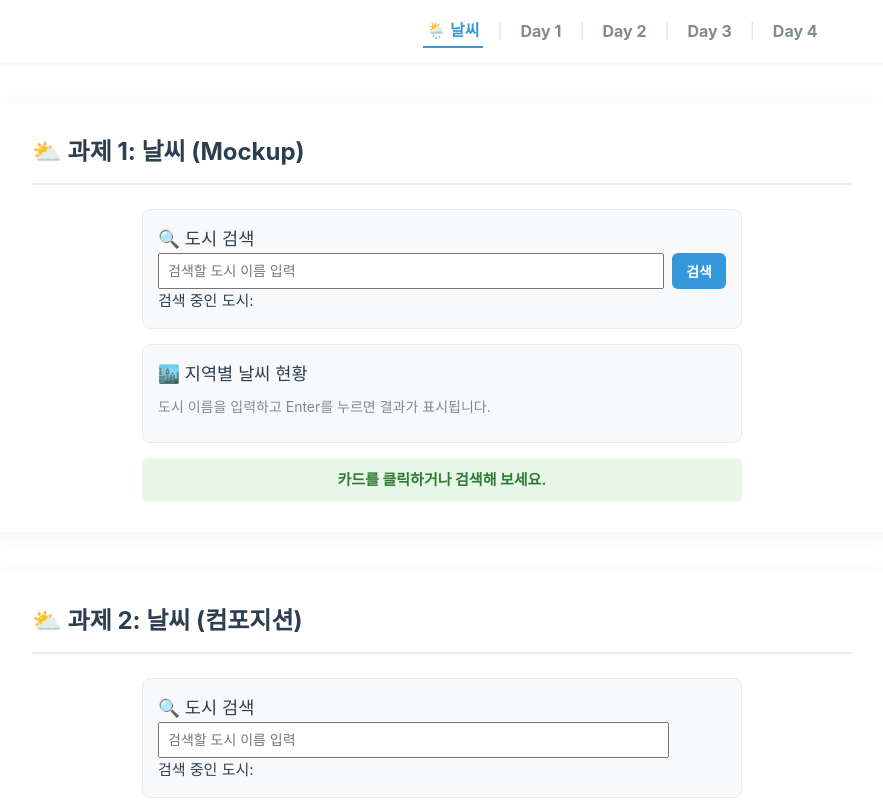
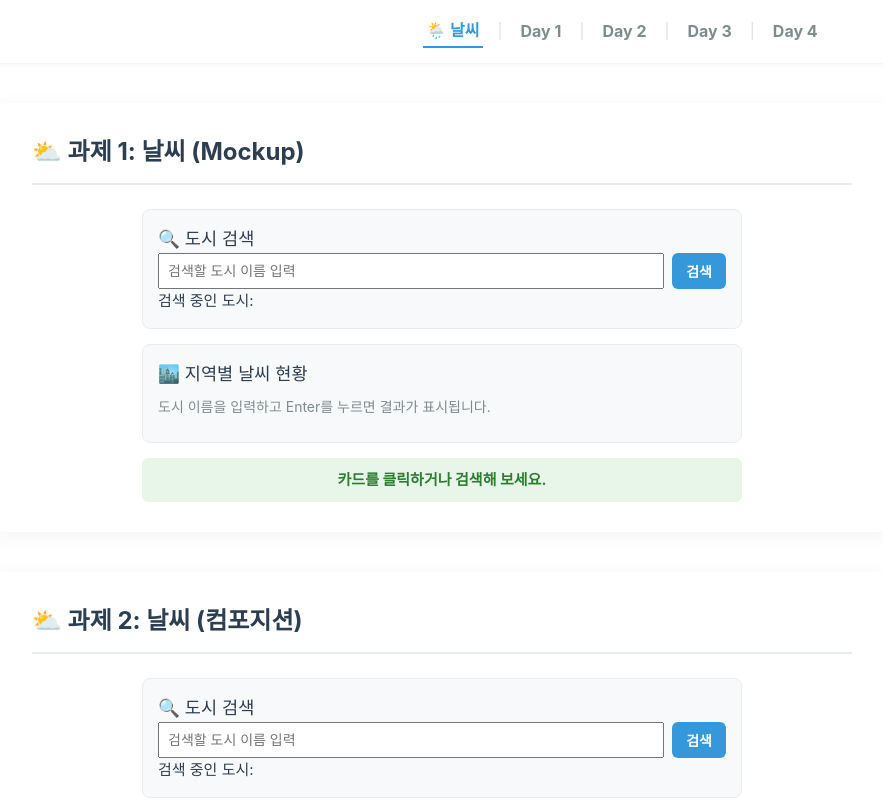
Before and after one commit to mingyukang5420/skala-vue, a Vue app: page / in a window 1280 px wide. Shown: the top 800 px of the page, without its empty margins (18-901 px from the left). Built offline with nearby package versions, Linux system fonts and the light colour scheme.

Commit message:
refactor: port mockup search behavior into composition exercise

```diff
--- a/src/components/exercise/WeatherComposition.vue
+++ b/src/components/exercise/WeatherComposition.vue
@@ -20,18 +20,23 @@ const weatherList = ref([
 const searchQuery = ref('')
 const selectedCityInfo = ref('카드를 클릭하거나 검색해 보세요.')
 
-// 3. [2일차 추가] computed를 활용한 실시간 검색 필터링 연산기 (★핵심)
+// 2-1. [1일차 추가기능 이식] 엔터로 확정된 검색어 누적 목록
+const submittedQueries = ref([])
+
+// 3. [2일차 추가] computed를 활용한 검색 필터링 연산기 (누적된 확정 검색어 기준) (★핵심)
 const filteredWeatherList = computed(() => {
-  // 사용자가 입력한 검색어의 앞뒤 공백을 제거합니다.
-  const query = searchQuery.value.trim()
-
-  // 검색어가 비어있다면 원본 weatherList를 그대로 보여줍니다.
-  if (!query) {
+  // 확정된 검색어가 하나도 없으면 원본 weatherList를 그대로 보여줍니다.
+  if (submittedQueries.value.length === 0) {
     return weatherList.value
   }
 
-  // 검색어가 포함된 도시만 칼같이 필터링하여 실시간으로 뱉어냅니다.
-  return weatherList.value.filter((item) => item.name.includes(query))
+  // 누적된 검색어들에 매칭되는 도시를 모두 합치고, 중복은 id 기준으로 제거합니다.
+  const matched = weatherList.value.filter((item) =>
+    submittedQueries.value.some((query) => item.name.includes(query)),
+  )
+  const uniqueMap = new Map()
+  matched.forEach((item) => uniqueMap.set(item.id, item))
+  return Array.from(uniqueMap.values())
 })
 
 // 4. [2일차 추가] watch를 활용한 선택 도시 추적 센서
@@ -85,20 +90,52 @@ watch(averageTemp, (newAvg, oldAvg) => {
 const showDetail = (cityName, status) => {
   window.alert(`${cityName}의 현재 날씨는 [${status}] 상태입니다.`)
 }
+
+// 8. [1일차 추가기능 이식] 정규식으로 한글범위 검사 후 한글이 아니면 문자삭제
+function filterKorean(e) {
+  const onlyKorean = e.target.value.replace(/[^가-힣ㄱ-ㅎㅏ-ㅣ]/g, '')
+  searchQuery.value = onlyKorean
+  e.target.value = onlyKorean
+}
+
+// 9. [1일차 추가기능 이식] 엔터 입력(또는 버튼 클릭) 시 검색어 확정
+function handleSearch() {
+  const query = searchQuery.value.trim()
+  if (!query) return
+  if (!submittedQueries.value.includes(query)) {
+    submittedQueries.value.push(query)
+  }
+  searchQuery.value = '' // 검색 후 입력창 비우기
+}
+
+// 10. [1일차 추가기능 이식] 확정된 검색어 초기화
+function resetSearch() {
+  submittedQueries.value = []
+}
 </script>
 
 <template>
   <div class="dashboard-wrapper">
     <section class="search-box">
       <h3>🔍 도시 검색</h3>
-      <input
-        type="text"
-        :value="searchQuery"
-        @input="(e) => (searchQuery = e.target.value)"
-        placeholder="검색할 도시 이름 입력"
-      />
-      <p>
+      <div class="input-group">
+        <input
+          type="text"
+          class="form-control"
+          v-model="searchQuery"
+          @compositionend="filterKorean"
+          @blur="filterKorean"
+          @keyup.enter="handleSearch"
+          placeholder="검색할 도시 이름 입력"
+        />
+        <button class="btn btn-search" @click="handleSearch">검색</button>
+      </div>
+      <p class="query-preview">
         검색 중인 도시: <strong>{{ searchQuery }}</strong>
+      </p>
+      <p v-if="submittedQueries.length > 0" class="query-history">
+        누적 검색어: <strong>{{ submittedQueries.join(', ') }}</strong>
+        <button class="btn-reset" @click="resetSearch">초기화</button>
       </p>
     </section>
 
@@ -143,3 +180,55 @@ const showDetail = (cityName, status) => {
     </div>
   </div>
 </template>
+
+<style scoped>
+/* 입력창 + 검색 버튼을 한 줄에 배치 */
+.input-group {
+  display: flex;
+  gap: 8px;
+  align-items: center;
+}
+
+/* 기존 input 스타일(width: 90%)이 flex 안에서 남는 공간을 채우도록 재정의 */
+.input-group input {
+  flex: 1 1 auto;
+  width: auto;
+}
+
+.btn-search {
+  padding: 8px 14px;
+  font-size: 14px;
+  font-weight: bold;
+  color: #fff;
+  background-color: #3498db;
+  border: none;
+  border-radius: 6px;
+  cursor: pointer;
+  white-space: nowrap;
+}
+
+.btn-search:hover {
+  background-color: #2980b9;
+}
+
+.btn-reset {
+  margin-left: 8px;
+  padding: 4px 10px;
+  font-size: 12px;
+  color: #7f8c8d;
+  background-color: transparent;
+  border: 1px solid #dcdde1;
+  border-radius: 4px;
+  cursor: pointer;
+}
+
+.btn-reset:hover {
+  color: #2c3e50;
+  border-color: #2c3e50;
+}
+
+.query-history {
+  margin-top: 8px;
+  font-size: 14px;
+}
+</style>
```
